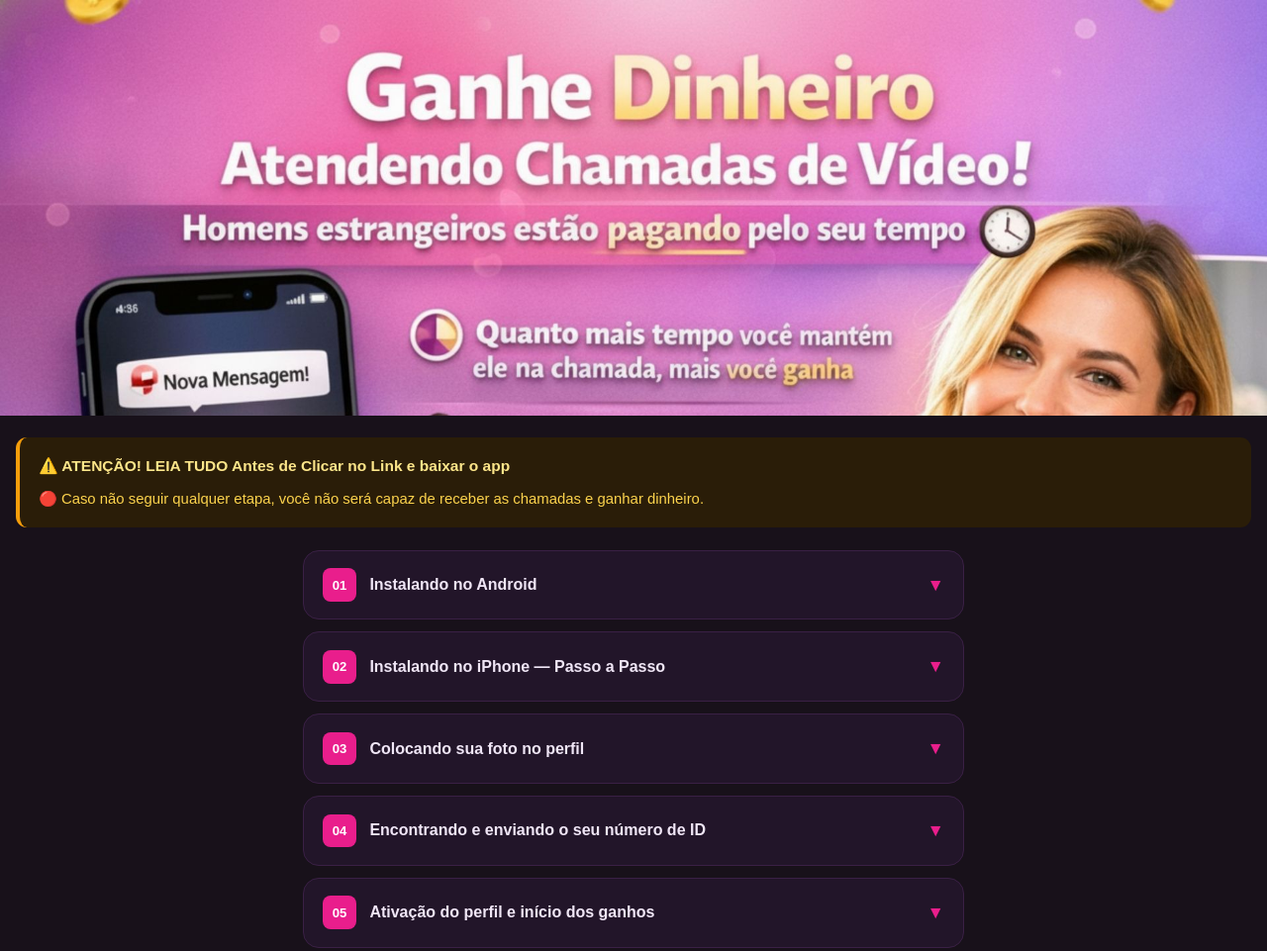
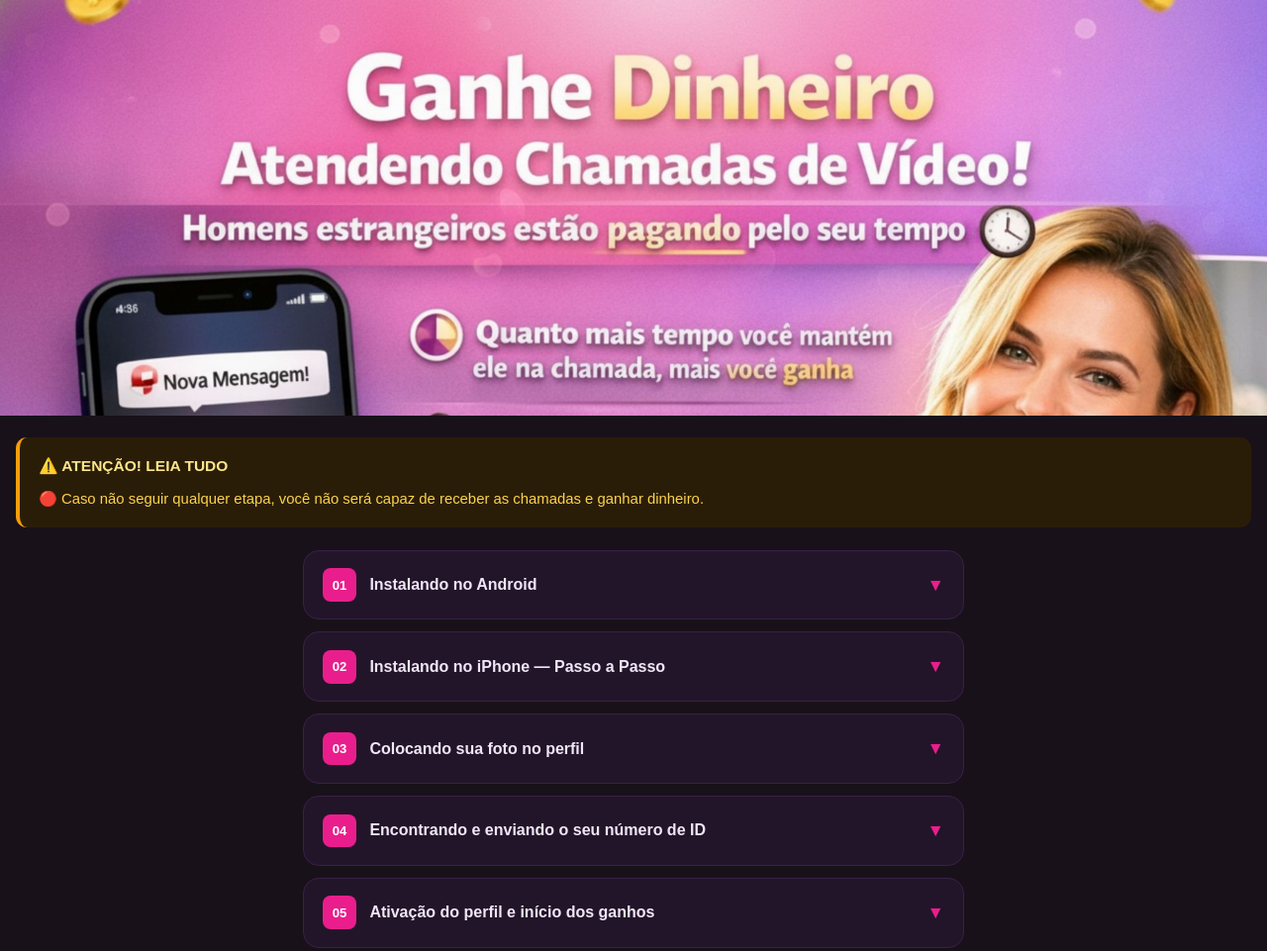
Before and after one commit to anaacarlafo-spec/agencia-carla-tutorial, a plain HTML site: page index.html in a window 1280 px wide. Shown: the top 961 px of the page at 99% size. Drawn offline with Linux system fonts and the light colour scheme; a web font is replaced by a local one.

Commit message:
Atualiza aviso do topo - linha 1 mais curta

```diff
--- a/index.html
+++ b/index.html
@@ -202,7 +202,7 @@
   </header>
 
   <div class="intro-atencao">
-    ⚠️ ATENÇÃO! LEIA TUDO Antes de Clicar no Link e baixar o app
+    ⚠️ ATENÇÃO! LEIA TUDO
     <span class="linha2">🔴 Caso não seguir qualquer etapa, você não será capaz de receber as chamadas e ganhar dinheiro.</span>
   </div>
 
```
